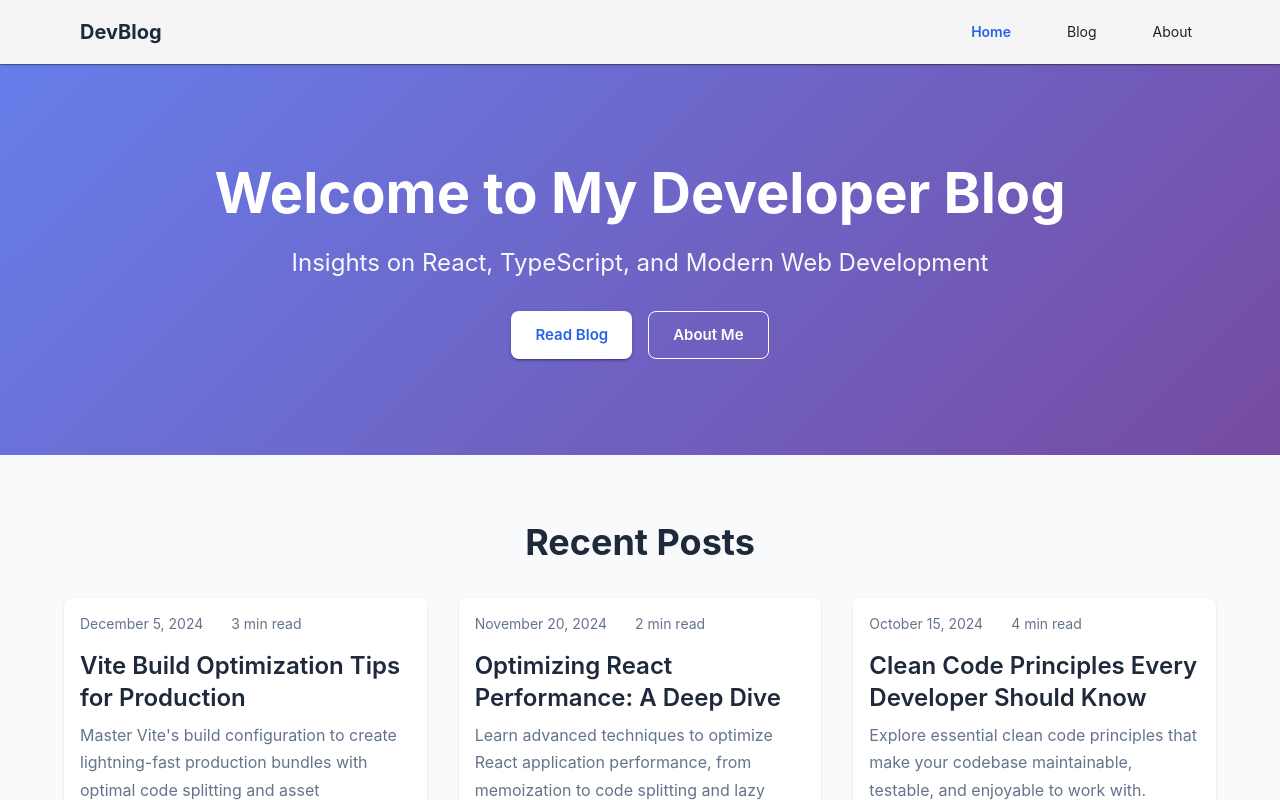
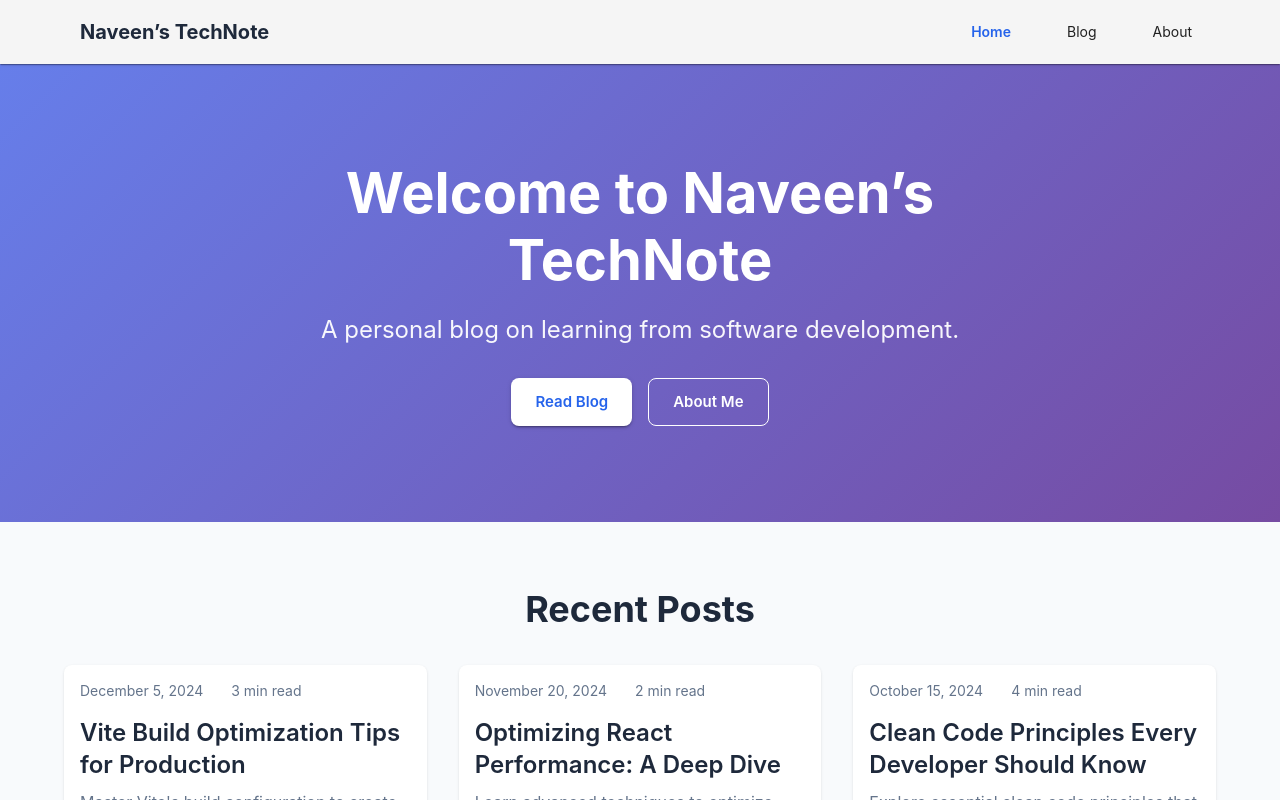
Before and after one commit to nvnkmrm/nvnkmrm.github.io, a React (Vite) app: page / in a window 1280 px wide. Shown: the top 800 px of the page. Built offline with nearby package versions, Linux system fonts and the light colour scheme; some icons are missing.

Commit message:
Update the site name and description

```diff
--- a/index.html
+++ b/index.html
@@ -4,7 +4,7 @@
     <meta charset="UTF-8" />
     <link rel="icon" type="image/svg+xml" href="/vite.svg" />
     <meta name="viewport" content="width=device-width, initial-scale=1.0" />
-    <title>nvmkmrm.github.io</title>
+    <title>Naveen’s TechNote</title>
     <!-- Single Page Apps for GitHub Pages -->
     <!-- Start single page apps redirect script -->
     <script type="text/javascript">
--- a/src/components/Header.tsx
+++ b/src/components/Header.tsx
@@ -38,7 +38,7 @@ export default function Header() {
               },
             }}
           >
-            DevBlog
+            Naveen’s TechNote
           </Typography>
 
           <Box sx={{ display: "flex", gap: 1 }}>
--- a/src/pages/HomePage.tsx
+++ b/src/pages/HomePage.tsx
@@ -36,7 +36,7 @@ export default function HomePage() {
             gutterBottom
             sx={{ fontSize: { xs: "2.5rem", md: "3.5rem" } }}
           >
-            Welcome to My Developer Blog
+            Welcome to Naveen’s TechNote
           </Typography>
           <Typography
             variant="h5"
@@ -46,7 +46,7 @@ export default function HomePage() {
               fontWeight: 400,
             }}
           >
-            Insights on React, TypeScript, and Modern Web Development
+            A personal blog on learning from software development.
           </Typography>
           <Stack
             direction={{ xs: "column", sm: "row" }}
```
